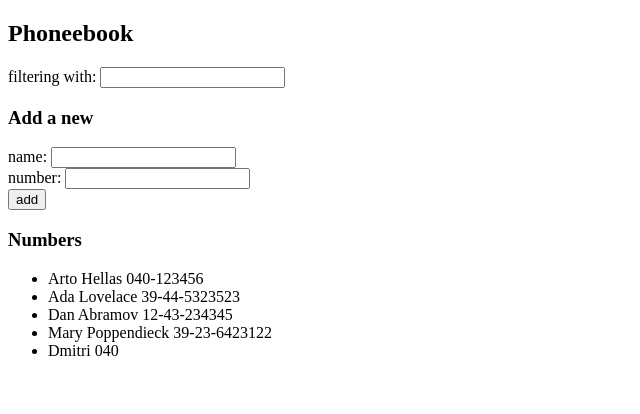
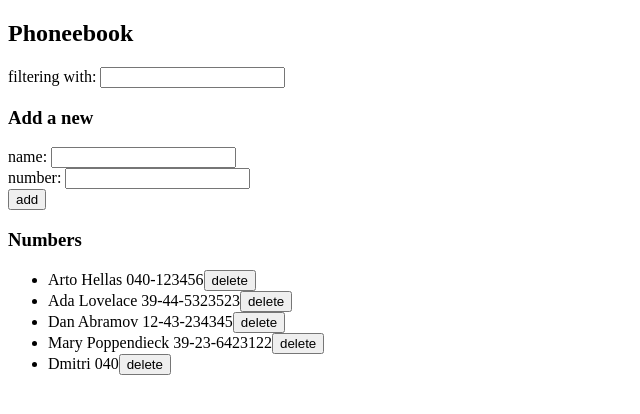
Before and after one commit to Dmitri9149/React-applications, a React (Create React App) app in the folder phonebook/: page / in a window 1280 px wide. Shown: the top 414 px of the page, without its empty margins (0-640 px from the left). Built offline with nearby package versions, Linux system fonts and the light colour scheme; data requests are answered from the project's data file.

Commit message:
delete button for person

```diff
--- a/phonebook/src/components/Persons.js
+++ b/phonebook/src/components/Persons.js
@@ -5,6 +5,7 @@ const Persons = ({toShow}) => (
         {toShow.map(person =>
             <li key ={person.id}>
                 {person.name} {'  '} {person.number}
+            <button type ="submit">delete</button>
             </li>)}
     </ul>
 )
```
